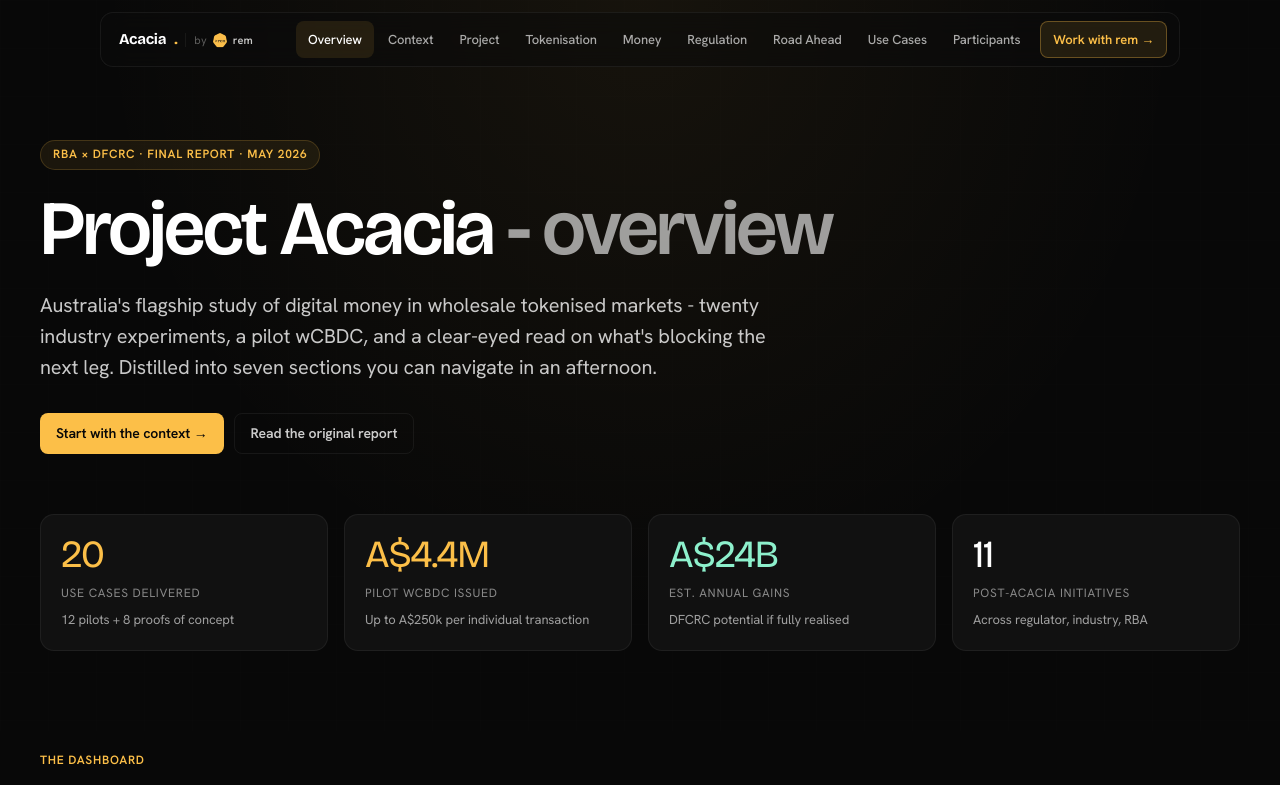
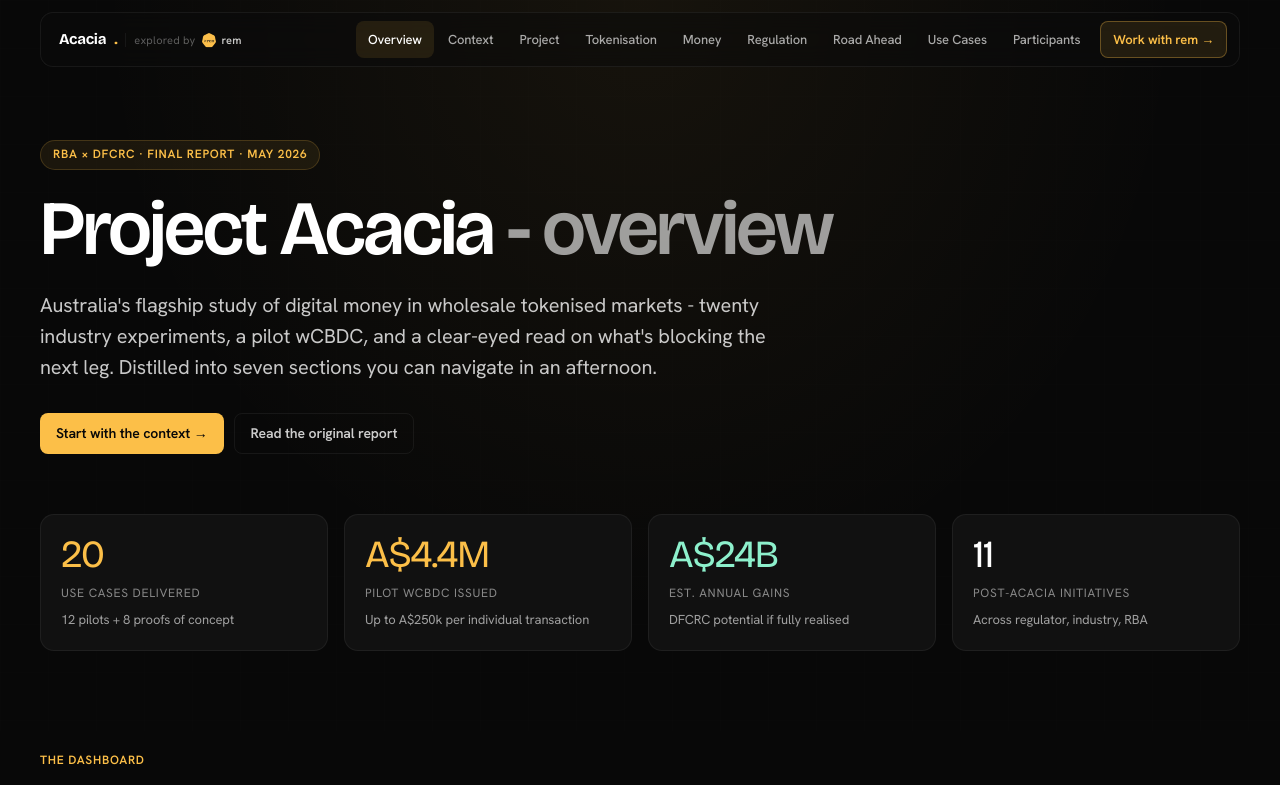
Before and after one commit to Rem-Money/rem-acacia, a Next.js app: page / in a window 1280 px wide. Shown: the top 785 px of the page. Built offline with nearby package versions, Linux system fonts and the light colour scheme.

Commit message:
refactor: update Navbar styles and text for improved layout and clarity

```diff
--- a/components/Navbar.tsx
+++ b/components/Navbar.tsx
@@ -38,8 +38,8 @@
         top: 12,
         left: "50%",
         transform: "translateX(-50%)",
-        maxWidth: 1080,
-        width: "calc(100% - 24px)",
+        maxWidth: 1200,
+        width: "calc(100% - 32px)",
         zIndex: 50,
         background: scrolled ? "rgba(11,11,11,0.78)" : "rgba(11,11,11,0.55)",
         backdropFilter: "blur(12px)",
@@ -53,12 +53,13 @@
         transition: "background var(--duration-normal) var(--ease-out-quart)",
       }}
     >
-      <Link href="/" style={{ display: "flex", alignItems: "center", gap: 8, padding: "4px 6px" }}>
+      <Link href="/" style={{ display: "flex", alignItems: "center", gap: 8, padding: "4px 6px", flexShrink: 0 }}>
         <span style={{ fontFamily: "var(--font-display)", fontWeight: 700, fontSize: 15, letterSpacing: "-0.02em", display: "inline-flex", alignItems: "center", gap: 8 }}>
           Acacia<span style={{ color: "var(--yellow)" }}>.</span>
         </span>
         <span
           aria-hidden
+          className="nav-attribution"
           style={{
             width: 1,
             height: 14,
@@ -67,6 +68,7 @@
           }}
         />
         <span
+          className="nav-attribution"
           style={{
             display: "inline-flex",
             alignItems: "center",
@@ -74,9 +76,10 @@
             fontSize: 11,
             color: "var(--text-dim)",
             letterSpacing: "0.02em",
+            whiteSpace: "nowrap",
           }}
         >
-          <span style={{ opacity: 0.85 }}>by</span>
+          <span style={{ opacity: 0.85 }}>explored by</span>
           <Image
             src="/rem.png"
             alt="rem.money"
@@ -206,9 +209,12 @@
       )}
 
       <style>{`
-        @media (max-width: 880px) {
+        @media (max-width: 1024px) {
           .nav-links { display: none !important; }
           .nav-hamburger { display: inline-flex !important; }
+        }
+        @media (max-width: 520px) {
+          .nav-attribution { display: none !important; }
         }
       `}</style>
     </nav>
```
